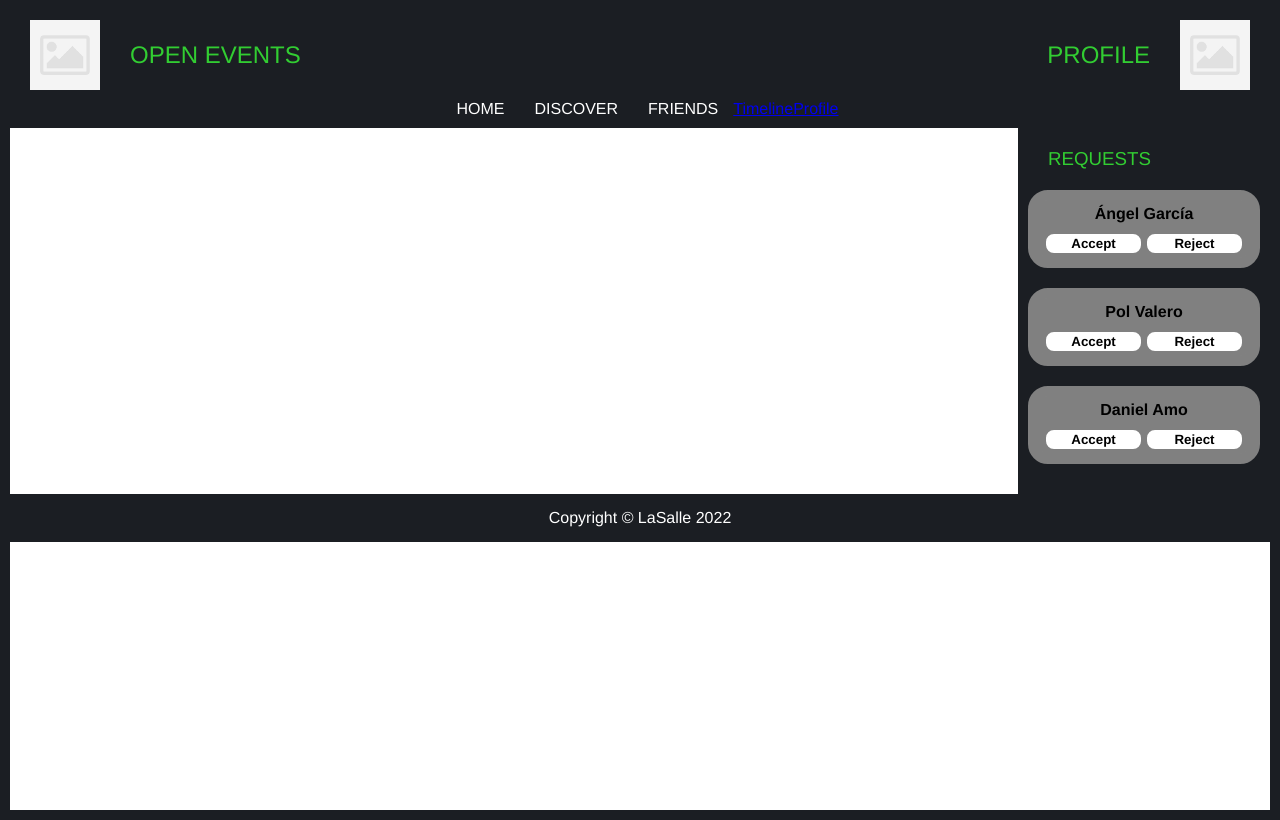
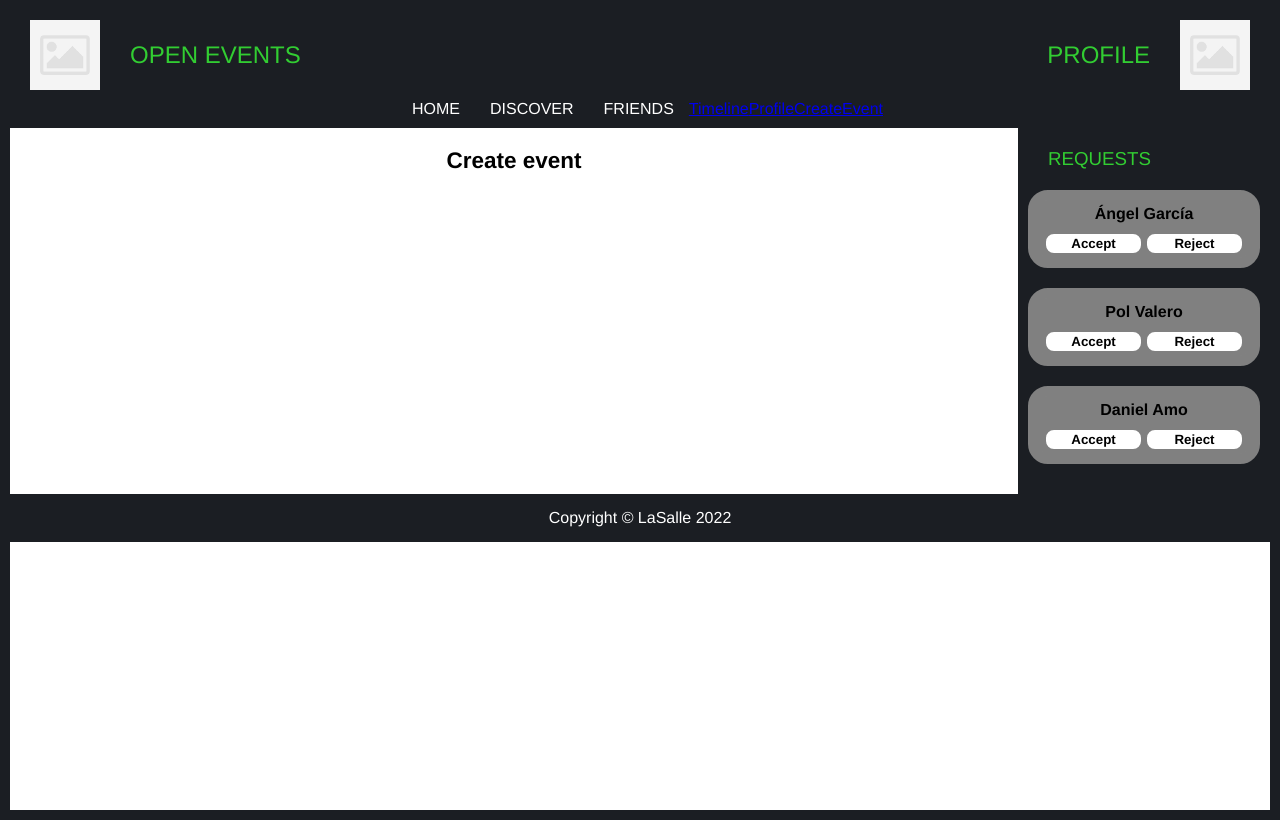
Before and after one commit to pol-valero/vue-open-events-web, a Vue app: page /createEvent in a window 1280 px wide. Built offline with nearby package versions, Linux system fonts and the light colour scheme.

Commit message:
S'ha creat la estructura inicial de la vista de createEvent. S'ha linkejat la vista en el router.

```diff
--- a/src/App.vue
+++ b/src/App.vue
@@ -37,6 +37,7 @@ import { RouterLink, RouterView } from "vue-router";
       <nav>
         <RouterLink to="/timeline">Timeline</RouterLink>
         <RouterLink to="/profile">Profile</RouterLink>
+        <RouterLink to="/createEvent">CreateEvent</RouterLink>
       </nav>
     </div>
   </header>
--- a/src/router/index.js
+++ b/src/router/index.js
@@ -41,6 +41,14 @@ const router = createRouter({
       // which is lazy-loaded when the route is visited.
       component: () => import("../views/ProfileView.vue"),
     },
+    {
+      path: "/createEvent",
+      name: "createEvent",
+      // route level code-splitting
+      // this generates a separate chunk (About.[hash].js) for this route
+      // which is lazy-loaded when the route is visited.
+      component: () => import("../views/CreateEventView.vue"),
+    },
   ],
 });
 
--- /dev/null
+++ b/src/views/CreateEventView.vue
@@ -0,0 +1,30 @@
+<style>
+
+/*aside {
+  display: none;
+}*/
+
+#create-event-main{
+  width: 100%;
+  height: 100%;
+  flex-direction: column;
+  display: flex;
+}
+
+#title-container {
+  margin: 20px;
+  text-align: center;
+  font-size: 15px;
+  font-family: "Franklin Gothic Medium", "Arial Narrow", Arial, sans-serif;
+}
+
+
+</style>
+
+<template>
+  <div class="create-event-main">
+    <section id = "title-container">
+      <h2>Create event</h2>
+    </section>
+  </div>
+</template>
```
